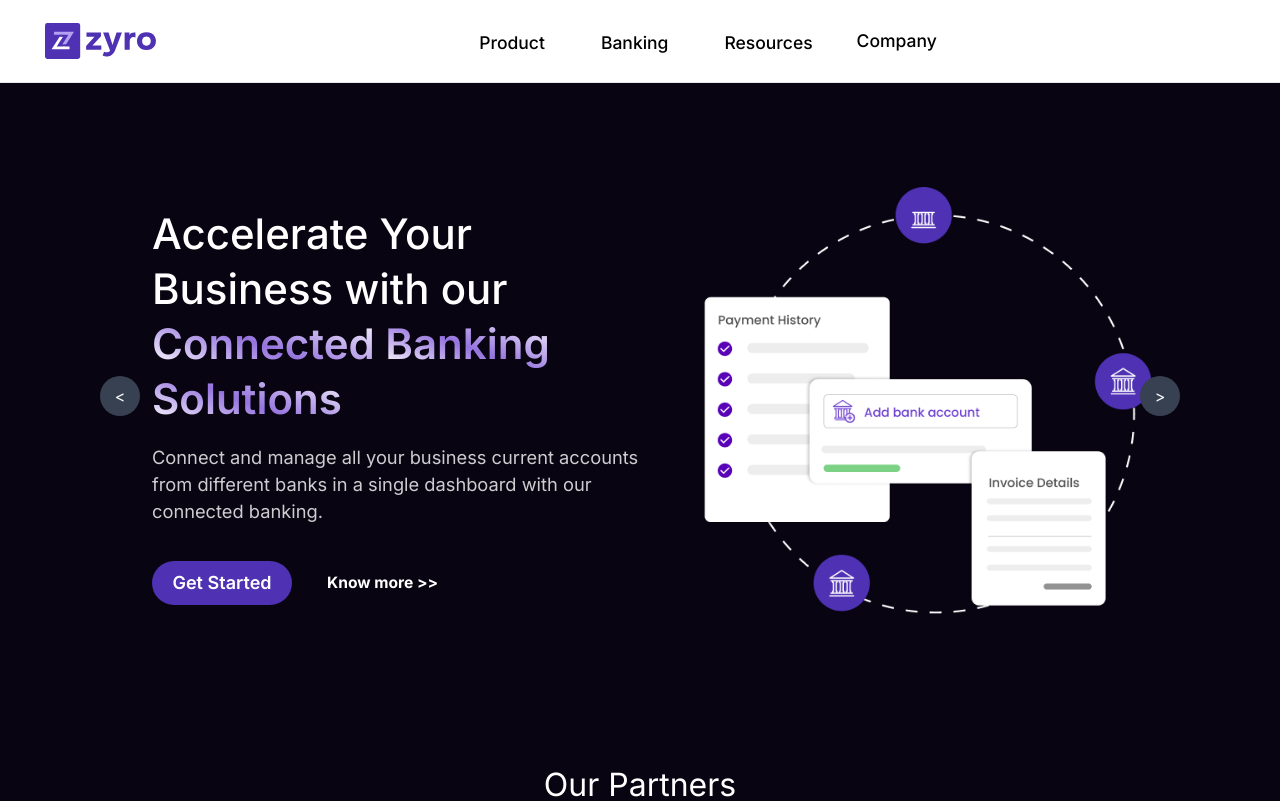
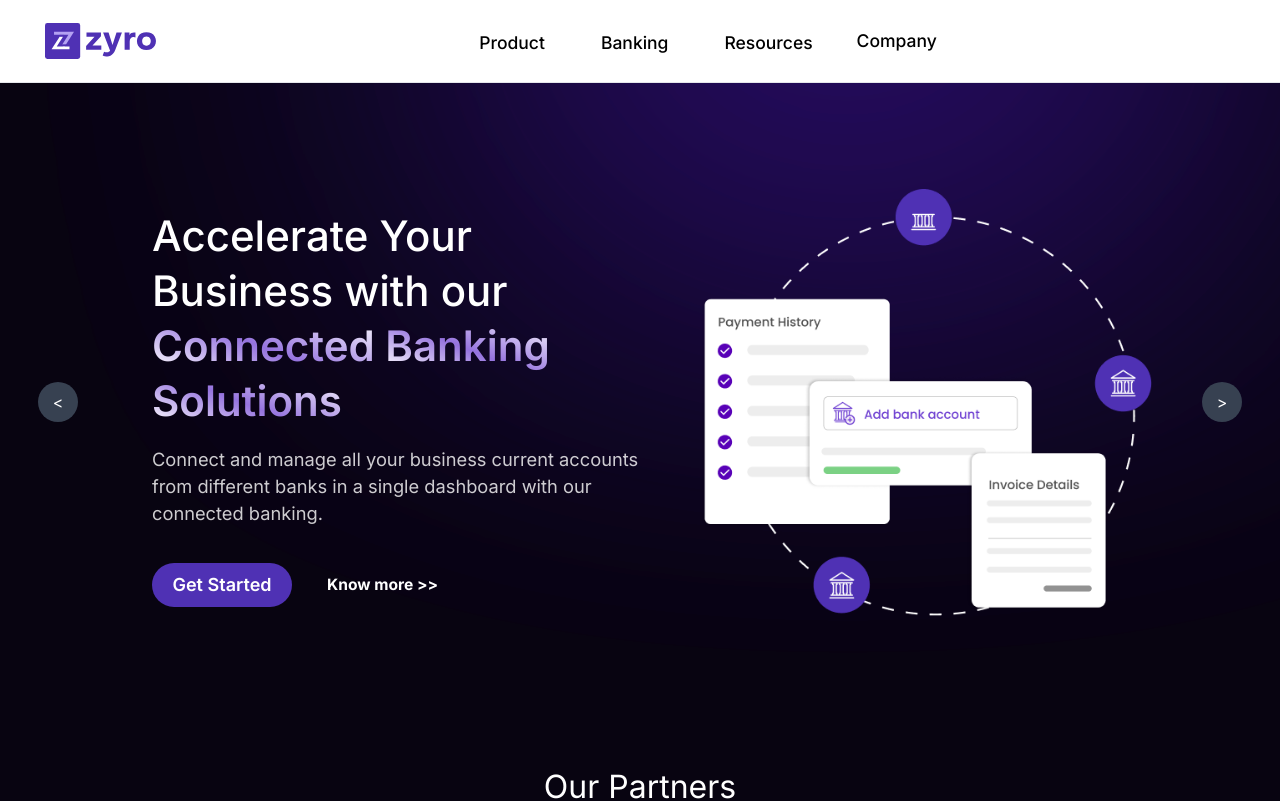
Before and after one commit to vikash964642/zyro-website-2025, a React (Vite) app: page /#/ in a window 1280 px wide. Shown: the top 801 px of the page. Built offline with nearby package versions, Linux system fonts and the light colour scheme.

Commit message:
ui fix
herosection ui fix

```diff
--- a/src/Component/Pages/HomePage/section/HeroSection.jsx
+++ b/src/Component/Pages/HomePage/section/HeroSection.jsx
@@ -95,7 +95,6 @@
 
 //         {/* Desktop Navigation Buttons */}
 
-
 //         {/* Mobile Indicators */}
 //         <div className="absolute bottom-0 left-0 right-0 flex justify-center items-center lg:hidden pb-4">
 //           {slides.map((_, index) => (
@@ -113,7 +112,6 @@
 //  </div>
 //   );
 // }
-
 
 import { useState } from "react";
 import { Link } from "react-router-dom";
@@ -162,35 +160,38 @@ export default function HeroSection() {
   });
 
   return (
-    <div className="relative">
+    <section className="flex items-center justify-center gap-[50px] lg:pt-[105px] pt-[60px]">
       {/* Navigation Buttons */}
       <button
         onClick={handlePrev}
-        className="absolute z-50 left-[100px] min-[1500px]:left-[200px] top-[190px] text-white bg-gray-700 rounded-full w-[40px] h-[40px] hover:bg-gray-800 lg:flex justify-center items-center hidden"
+        className=" z-50 left-[100px] min-[1500px]:left-[200px] top-[190px] text-white bg-gray-700 rounded-full w-[40px] h-[40px] hover:bg-gray-800 lg:flex justify-center items-center hidden"
       >
         &lt;
       </button>
-      <button
-        onClick={handleNext}
-        className="absolute z-50 right-[100px] min-[1500px]:right-[200px] top-[190px] text-white  bg-gray-700 rounded-full w-[40px] h-[40px] hover:bg-gray-800 lg:flex justify-center items-center hidden"
-      >
-        &gt;
-      </button>
 
       {/* Slides Wrapper */}
-     <section className="max-w-screen-md xl:max-w-screen-lg mx-auto lg:mt-[103px] mt-[60px] overflow-hidden relative" {...swipeHandlers}>
+      <div
+        className="max-w-screen-md xl:max-w-screen-lg  overflow-hidden relative"
+        {...swipeHandlers}
+      >
         <div
           className="flex transition-transform duration-700 ease-in-out"
           style={{ transform: `translateX(-${currentSlide * 100}%)` }}
         >
           {slides.map((slide, index) => (
-      <div key={index} className="min-w-full flex flex-col-reverse lg:flex-row items-center gap-5">
+            <div
+              key={index}
+              className="min-w-full flex flex-col-reverse lg:flex-row items-center gap-5"
+            >
               {/* Left Content */}
               <div className="lg:w-[55%] w-full px-6">
                 <h1 className="md:text-[27px] xl:text-[42px] hidden lg:block text-white text-[22px] font-medium lg:leading-[37px] xl:leading-[55px] leading-[24px] lg:mt-[10px] max-[400px]:text-[18px]">
                   {slide.heading.split(" ").map((word, idx) =>
                     ["Connected", "Banking", "Solutions"].includes(word) ? (
-                <span key={idx} className="bg-gradientText bg-clip-text text-transparent font-semibold">
+                      <span
+                        key={idx}
+                        className="bg-gradientText bg-clip-text text-transparent font-semibold"
+                      >
                         {word}{" "}
                       </span>
                     ) : (
@@ -198,13 +199,19 @@ export default function HeroSection() {
                     )
                   )}
                 </h1>
-          <p className="text-white80 text-[14px] md:text-[14.5px] xl:text-[18.28px] md:mt-[18px] mt-[30px] text-center lg:text-left">{slide.paragraph}</p>
+                <p className="text-white80 text-[14px] md:text-[14.5px] xl:text-[18.28px] md:mt-[18px] mt-[30px] text-center lg:text-left">
+                  {slide.paragraph}
+                </p>
                 <div className="flex gap-[20px] lg:gap-[35px] items-center mt-[35px] flex-col lg:flex-row">
-            <button className="bg-[#4F31B4] rounded-[24px] h-[44px] w-[100%] min-[450px]:w-[200px] lg:w-[140px]  text-[#FFF] text-[18px] font-semibold" >Get Started</button>
-            <Link to="" className="text-white font-bold md:text-[15.6px] text-sm flex md:justify-start justify-center ">
+                  <button className="bg-[#4F31B4] rounded-[24px] h-[44px] w-[100%] min-[450px]:w-[200px] lg:w-[140px]  text-[#FFF] text-[18px] font-semibold">
+                    Get Started
+                  </button>
+                  <Link
+                    to=""
+                    className="text-white font-bold md:text-[15.6px] text-sm flex md:justify-start justify-center "
+                  >
                     Know more &gt;&gt;
                   </Link>
-
                 </div>
               </div>
 
@@ -215,7 +222,10 @@ export default function HeroSection() {
               <h1 className="md:text-[27px] xl:text-[42px] lg:hidden text-white text-[22px] text-center font-medium lg:leading-[37px] xl:leading-[55px] leading-[24px] lg:mt-[10px] max-[400px]:text-[18px]">
                 {slide.heading.split(" ").map((word, idx) =>
                   ["Connected", "Banking", "Solutions"].includes(word) ? (
-                <span key={idx} className="bg-gradientText bg-clip-text text-transparent font-semibold text-[32px] leading-[38px]">
+                    <span
+                      key={idx}
+                      className="bg-gradientText bg-clip-text text-transparent font-semibold text-[32px] leading-[38px]"
+                    >
                       {word}{" "}
                     </span>
                   ) : (
@@ -239,8 +249,15 @@ export default function HeroSection() {
             ></div>
           ))}
         </div>
+      </div>
+      <button
+        onClick={handleNext}
+        className=" z-50 right-[100px] min-[1500px]:right-[200px] top-[190px] text-white  bg-gray-700 rounded-full w-[40px] h-[40px] hover:bg-gray-800 lg:flex justify-center items-center hidden"
+      >
+        &gt;
+      </button>
+
+        <div className="home-hero_gradient"></div>
     </section>
-
-    </div>
   );
 }
--- a/src/Component/Pages/HomePage/section/HomePageCss.css
+++ b/src/Component/Pages/HomePage/section/HomePageCss.css
@@ -34,8 +34,17 @@ border: 0.965px solid #765775;
 background: linear-gradient(0deg, #575E8E 0%, rgba(99, 99, 99, 0.00) 52.5%, rgba(119, 85, 122, 0.88) 100%);
 }
 
-
-
+.home-hero_gradient {
+    z-index: -1;
+    opacity: .75;
+    filter: blur(200px);
+    background-image: linear-gradient(#601ef9, #fff0);
+    border-radius: 100%;
+    width: 50rem;
+    height: 24rem;
+    position: absolute;
+    inset: -15% 0% 0% 35%;
+}
 
 .Newaletter-subscribe-btn{
 
--- a/src/Component/Pages/HomePage/section/Scroller.jsx
+++ b/src/Component/Pages/HomePage/section/Scroller.jsx
@@ -1,6 +1,6 @@
 
 // import React from "react";
-
+import './HomePageCss.css'
 function Scroller() {
   const logos = [
     "../../../../../public/image/HomePage/icon/canara-icon.jpg",
@@ -25,6 +25,8 @@ function Scroller() {
           ))}
         </div>
       </div>
+
+        <div className="home-hero_gradient"></div>
     </section>
   );
 }
--- a/src/index.css
+++ b/src/index.css
@@ -59,7 +59,7 @@ body {
   position: relative;
   width: 100%;
   background: white;
-  border-radius: 12px;
+  /* border-radius: 12px; */
   box-shadow: 0 0 20px rgba(0, 0, 0, 0.1);
 }
 
```
Lines whose indentation alone changed are shown as unchanged.
